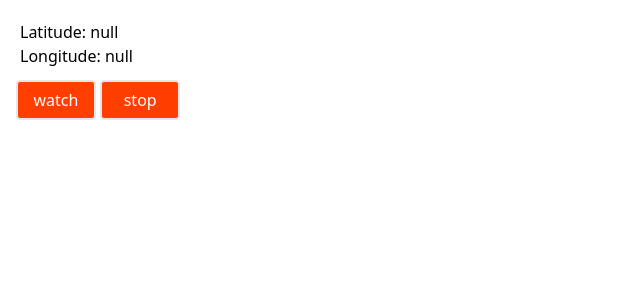
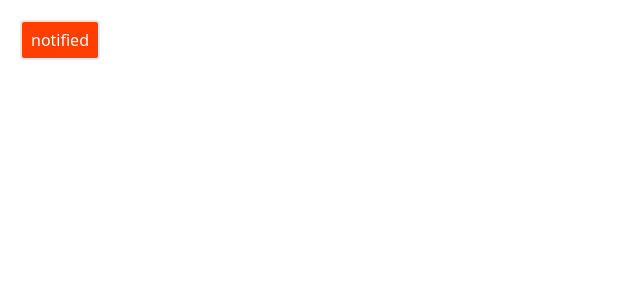
Before and after one commit to vasucp1207/sveltronics, a SvelteKit app: page / in a window 1280 px wide. Shown: the top 300 px of the page, without its empty margins (0-640 px from the left). Built offline with nearby package versions, Linux system fonts and the light colour scheme.

Commit message:
add notification

```diff
--- /dev/null
+++ b/src/lib/showNotification/demo.svelte
@@ -0,0 +1,13 @@
+<script>
+  import { showNotification } from "./index";
+
+  let title = "Svelte-use";
+  let body = "Learn by doing";
+</script>
+
+<button
+  on:click={() => showNotification(title, body)}
+  class="m-5 bg-[#ff3e00] p-1 text-white rounded border-2 w-20 h-10"
+>
+  notified
+</button>
--- /dev/null
+++ b/src/lib/showNotification/index.ts
@@ -0,0 +1,28 @@
+export async function showNotification(title, body) {
+  let permission = Notification.permission;
+
+  if (permission === "granted") {
+    show();
+  } else if (permission === "default") {
+    requestAndShowPermission();
+  } else {
+    alert("Use normal alert");
+  }
+
+  function requestAndShowPermission() {
+    Notification.requestPermission(function (permission) {
+      if (permission === "granted") {
+        show();
+      }
+    });
+  }
+  function show() {
+    let notification = new Notification(title, { body });
+
+    notification.onclick = () => {
+      notification.close();
+      window.parent.focus();
+    }
+
+  }
+}
--- a/src/routes/+page.svelte
+++ b/src/routes/+page.svelte
@@ -1,5 +1,5 @@
 <script>
-  import Demo from "$lib/geoLocation/demo.svelte";
+  import Demo from "$lib/showNotification/demo.svelte";
 
 </script>
 
```
